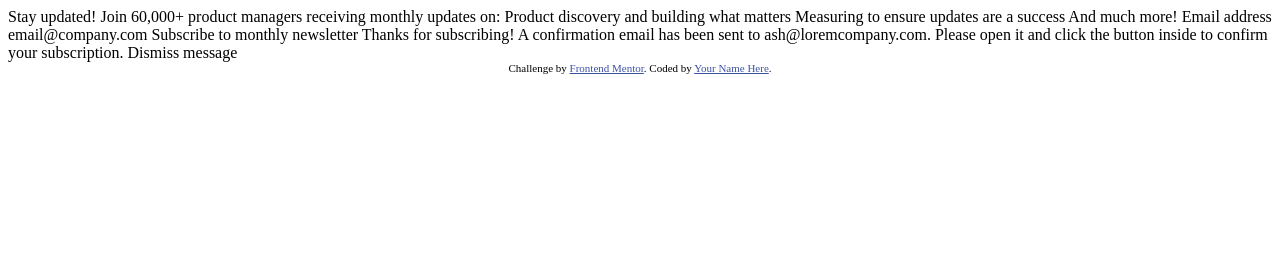
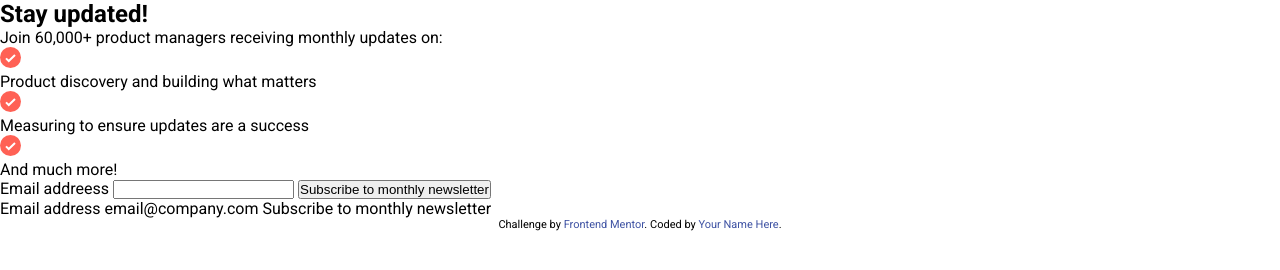
Before and after one commit to Star-Mdakane/newsletter-signup-with-success, a plain HTML site: page index.html in a window 1280 px wide. Drawn offline with Linux system fonts and the light colour scheme.

Commit message:
basic html skeleton and css styling

```diff
--- a/index.html
+++ b/index.html
@@ -1,52 +1,90 @@
 <!DOCTYPE html>
 <html lang="en">
+
 <head>
   <meta charset="UTF-8">
-  <meta name="viewport" content="width=device-width, initial-scale=1.0"> <!-- displays site properly based on user's device -->
+  <meta name="viewport" content="width=device-width, initial-scale=1.0">
+  <!-- displays site properly based on user's device -->
 
   <link rel="icon" type="image/png" sizes="32x32" href="./assets/images/favicon-32x32.png">
+  <link rel="stylesheet" href="style.css">
 
-  <title>Frontend Mentor | Newsletter sign-up form with success message</title>
+  <title>Frontend Mentor | Newsletter Sign-Up</title>
 
   <!-- Feel free to remove these styles or customise in your own stylesheet 👍 -->
-  <style>
-    .attribution { font-size: 11px; text-align: center; }
-    .attribution a { color: hsl(228, 45%, 44%); }
-  </style>
+
+  <script src="script.js" defer></script>
 </head>
+
 <body>
+  <main>
+    <div class="wrapper card">
+      <section class="content">
+        <h1>
+          Stay updated!
+        </h1>
+        <p>
+          Join 60,000+ product managers receiving monthly updates on:
+        </p>
+        <ul class="list">
+          <li>
+            <div>
+              <img src="./assets/images/icon-list.svg" alt="list tick">
+            </div>
+            <p>
+              Product discovery and building what matters
 
-  <!-- Sign-up form start -->
+            </p>
+          </li>
+          <li>
+            <div>
+              <img src="./assets/images/icon-list.svg" alt="list tick">
 
-  Stay updated!
+            </div>
+            <p>
+              Measuring to ensure updates are a success
 
-  Join 60,000+ product managers receiving monthly updates on:
+            </p>
+          </li>
+          <li>
+            <div>
+              <img src="./assets/images/icon-list.svg" alt="list tick">
 
-  Product discovery and building what matters
-  Measuring to ensure updates are a success
-  And much more!
+            </div>
+            <p>
+              And much more!
+            </p>
+          </li>
+        </ul>
+        <form action="/success.html">
+          <label for="email">Email addreess</label>
+          <span class="error" aria-live="polite"></span>
+          <input type="email" name="email" id="email">
+          <button type="submit">Subscribe to monthly newsletter</button>
+        </form>
+      </section>
+      <div class="img">
+
+      </div>
+    </div>
+  </main>
+
+
+
+
+
 
   Email address
   email@company.com
 
   Subscribe to monthly newsletter
 
-  <!-- Sign-up form end -->
 
-  <!-- Success message start -->
-
-  Thanks for subscribing!
-
-  A confirmation email has been sent to ash@loremcompany.com.
-  Please open it and click the button inside to confirm your subscription.
-
-  Dismiss message
-
-  <!-- Success message end -->
 
   <div class="attribution">
     Challenge by <a href="https://www.frontendmentor.io?ref=challenge" target="_blank">Frontend Mentor</a>.
     Coded by <a href="#">Your Name Here</a>.
   </div>
 </body>
+
 </html>
--- /dev/null
+++ b/style.css
@@ -0,0 +1,36 @@
+@import url('https://fonts.googleapis.com/css2?family=Roboto:ital,wght@0,100..900;1,100..900&display=swap');
+
+:root {
+    --blue-dark: hsl(234, 29%, 20%);
+    --blue: hsl(235, 18%, 26%);
+    --grey: hsl(0, 0%, 58%);
+    --white: hsl(0, 0%, 100%);
+    --red: hsl(4, 100%, 67%);
+}
+
+* {
+    box-sizing: border-box;
+    padding: 0;
+    margin: 0;
+}
+
+a {
+    text-decoration: none;
+}
+
+ul {
+    list-style: none;
+}
+
+body {
+    font-family: "Roboto", sans-serif;
+}
+
+.attribution {
+    font-size: 11px;
+    text-align: center;
+}
+
+.attribution a {
+    color: hsl(228, 45%, 44%);
+}
```
Also changed, not shown: success.html (added, +37 -0 lines), script.js (added), 2 other files.
